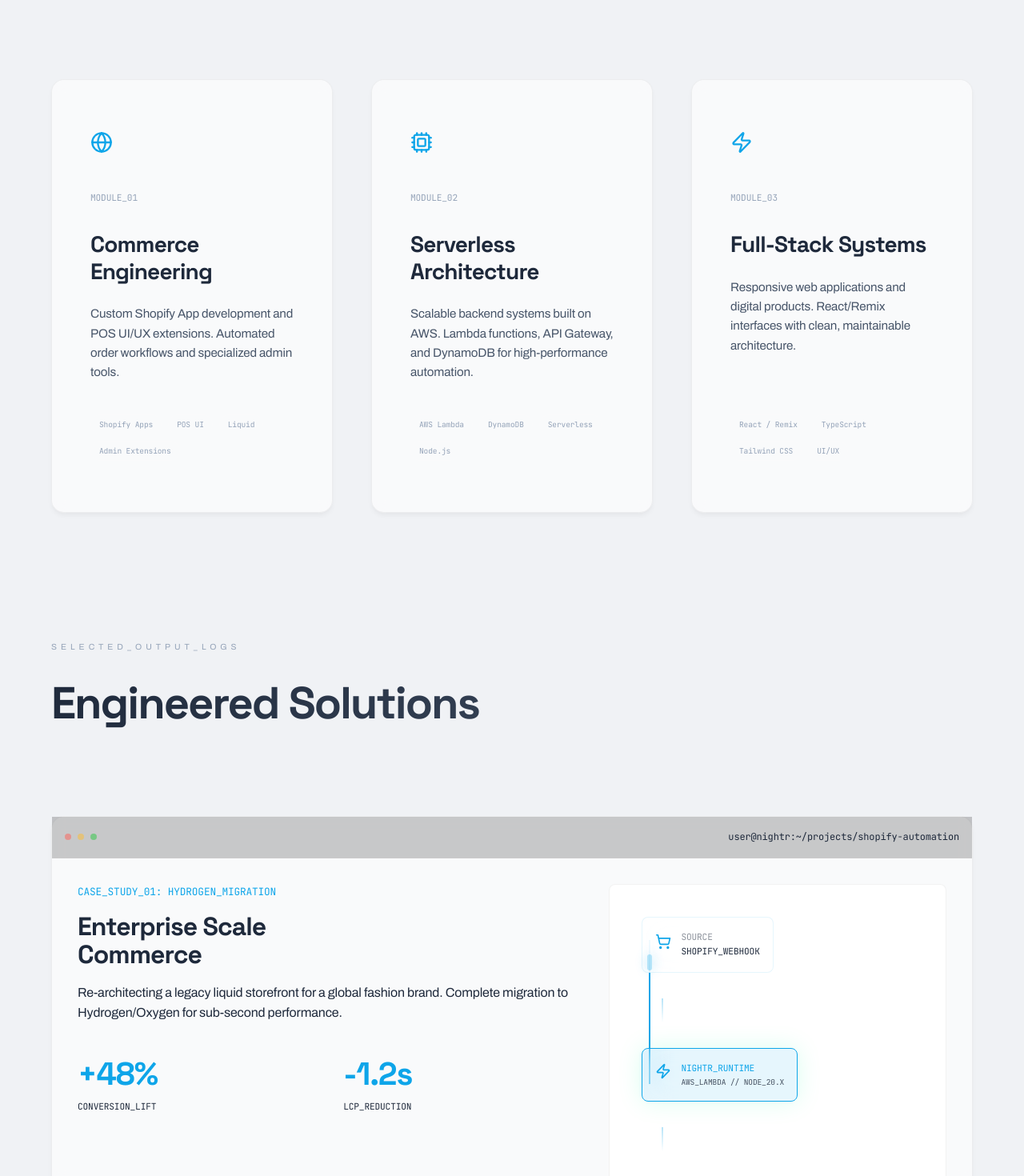
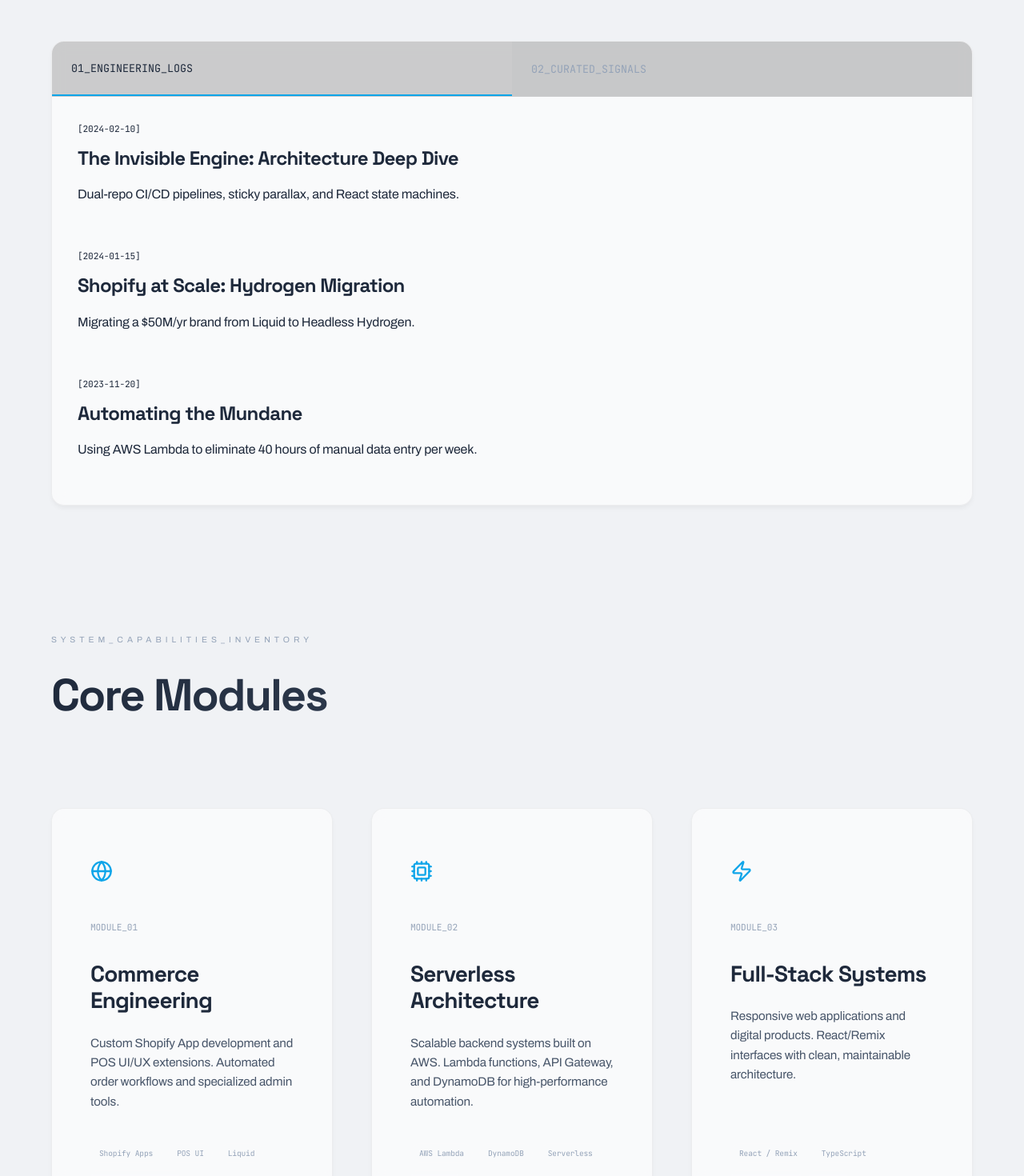
Before and after one commit to lenowng/lenowng.github.io.source, a React (Vite) app: page / in a window 1280 px wide. Shown: the part 1320-2790 px from the top of the page at 80% size. Built offline with nearby package versions, Linux system fonts and the light colour scheme.

Commit message:
docs: Update Architecture Post diagram and governance

```diff
--- a/src/components/ArchitectureDiagram.tsx
+++ b/src/components/ArchitectureDiagram.tsx
@@ -1,137 +1,114 @@
-import React from 'react';
-import { motion } from 'framer-motion';
-import { ShoppingCart, Zap, Database } from 'lucide-react';
+import { motion } from 'framer-motion'
+import { GitBranch, Box, Globe, Code, Shield, Activity } from 'lucide-react'
 
-const ArchitectureDiagram: React.FC = () => {
+const ArchitectureDiagram = () => {
+  // Pipeline Steps
+  const steps = [
+    { id: 'source', label: 'SOURCE_CORE', sub: 'Private Repo', icon: <Code size={16} />, color: '#fff' },
+    { id: 'build', label: 'CI_PIPELINE', sub: 'Vite Build', icon: <Box size={16} />, color: '#FFBD2E' },
+    { id: 'deploy', label: 'DEPLOY_KEY', sub: 'SSH Auth', icon: <Shield size={16} />, color: '#FF5F56' },
+    { id: 'dist', label: 'DIST_LAYER', sub: 'Public Repo', icon: <GitBranch size={16} />, color: '#27C93F' },
+    { id: 'edge', label: 'GLOBAL_CDN', sub: 'GitHub Pages', icon: <Globe size={16} />, color: '#00a8ff' }
+  ]
+
   return (
-    <div className="architecture-diagram" style={{
-      position: 'relative',
-      height: '100%',
-      width: '100%',
+    <div style={{ width: '100%', padding: '2rem', display: 'flex', flexDirection: 'column', alignItems: 'center', gap: '2rem' }}>
+
+      <div style={{
+        display: 'flex',
+        alignItems: 'center',
+        gap: '1rem',
+        flexWrap: 'wrap',
+        justifyContent: 'center',
+        width: '100%'
+      }}>
+        {steps.map((step, i) => (
+          <div key={step.id} style={{ display: 'flex', alignItems: 'center' }}>
+
+            {/* Node */}
+            <motion.div
+              initial={{ opacity: 0, y: 10 }}
+              whileInView={{ opacity: 1, y: 0 }}
+              transition={{ delay: i * 0.2 }}
+              style={{
+                background: 'rgba(255,255,255,0.03)',
+                border: `1px solid ${step.color}40`,
+                padding: '1rem',
+                borderRadius: '8px',
+                minWidth: '120px',
                 display: 'flex',
                 flexDirection: 'column',
-      justifyContent: 'center',
-      gap: '2rem',
-      padding: '1rem'
-    }}>
-      {/* Node 1: Shopify */}
-      <motion.div
-        className="node glass"
-        initial={{ opacity: 0, x: -20 }}
-        whileInView={{ opacity: 1, x: 0 }}
-        transition={{ delay: 0.2 }}
-        style={{
-          padding: '1rem',
-          borderRadius: '8px',
-          display: 'flex',
                 alignItems: 'center',
-          gap: '12px',
-          border: '1px solid var(--accent-primary-dim)',
-          width: 'fit-content'
+                gap: '0.5rem',
+                position: 'relative'
               }}
             >
-        <div style={{ color: 'var(--accent-primary)' }}><ShoppingCart size={20} /></div>
-        <div className="mono" style={{ fontSize: '0.7rem' }}>
-          <div style={{ opacity: 0.5 }}>SOURCE</div>
-          <div>SHOPIFY_WEBHOOK</div>
-        </div>
+              <div style={{ color: step.color, marginBottom: '4px' }}>{step.icon}</div>
+              <div className="mono" style={{ fontSize: '0.65rem', color: step.color, fontWeight: 700 }}>{step.label}</div>
+              <div style={{ fontSize: '0.6rem', color: 'var(--text-muted)' }}>{step.sub}</div>
+
+              {/* Ping Animation */}
+              <motion.div
+                animate={{ scale: [1, 1.5, 1], opacity: [0.5, 0, 0.5] }}
+                transition={{ duration: 2, repeat: Infinity, delay: i * 0.5 }}
+                style={{
+                  position: 'absolute',
+                  top: '8px',
+                  right: '8px',
+                  width: '4px',
+                  height: '4px',
+                  borderRadius: '50%',
+                  background: step.color
+                }}
+              />
             </motion.div>
 
-      {/* Connector 1 */}
-      <div style={{ height: '30px', width: '2px', background: 'linear-gradient(to bottom, var(--accent-primary), transparent)', marginLeft: '25px', opacity: 0.3 }} />
-
-      {/* Node 2: Nightr Runtime */}
+            {/* Arrow Connector (except last item) */}
+            {i < steps.length - 1 && (
               <motion.div
-        className="node glass"
-        initial={{ opacity: 0, x: -20 }}
-        whileInView={{ opacity: 1, x: 0 }}
-        transition={{ delay: 0.4 }}
+                initial={{ width: 0, opacity: 0 }}
+                whileInView={{ width: '40px', opacity: 1 }}
+                transition={{ delay: (i * 0.2) + 0.1, duration: 0.4 }}
                 style={{
-          padding: '1rem',
-          borderRadius: '8px',
-          display: 'flex',
-          alignItems: 'center',
-          gap: '12px',
-          border: '1px solid var(--accent-primary)',
-          boxShadow: 'var(--glow-accent)',
-          width: 'fit-content',
-          background: 'var(--accent-primary-dim)'
+                  height: '1px',
+                  background: `linear-gradient(90deg, ${step.color}, ${steps[i + 1].color})`,
+                  margin: '0 0.5rem',
+                  position: 'relative',
+                  opacity: 0.5
                 }}
               >
-        <div style={{ color: 'var(--accent-primary)' }}><Zap size={20} /></div>
-        <div className="mono" style={{ fontSize: '0.7rem' }}>
-          <div style={{ color: 'var(--accent-primary)' }}>NIGHTR_RUNTIME</div>
-          <div style={{ fontSize: '0.6rem', opacity: 0.8 }}>AWS_LAMBDA // NODE_20.X</div>
+                <div style={{ position: 'absolute', right: 0, top: '-3px', width: '0', height: '0', borderTop: '4px solid transparent', borderBottom: '4px solid transparent', borderLeft: `6px solid ${steps[i + 1].color}` }} />
+              </motion.div>
+            )}
           </div>
-      </motion.div>
+        ))}
+      </div>
 
-      {/* Connector 2 */}
-      <div style={{ height: '30px', width: '2px', background: 'linear-gradient(to bottom, var(--accent-primary), transparent)', marginLeft: '25px', opacity: 0.3 }} />
+      <div style={{
+        borderTop: '1px dashed rgba(255,255,255,0.1)',
+        width: '100%',
+        paddingTop: '1rem',
+        display: 'flex',
+        justifyContent: 'space-between',
+        alignItems: 'center'
+      }}>
+        <div style={{ display: 'flex', gap: '2rem' }}>
+          <div style={{ display: 'flex', alignItems: 'center', gap: '8px' }}>
+            <div style={{ width: '8px', height: '8px', background: '#27C93F', borderRadius: '50%' }} />
+            <span className="mono" style={{ fontSize: '0.6rem', color: 'var(--text-muted)' }}>STATUS: ONLINE</span>
+          </div>
+          <div style={{ display: 'flex', alignItems: 'center', gap: '8px' }}>
+            <Activity size={10} className="text-muted" />
+            <span className="mono" style={{ fontSize: '0.6rem', color: 'var(--text-muted)' }}>LATENCY: 24ms</span>
+          </div>
+        </div>
+        <div className="mono" style={{ fontSize: '0.6rem', color: 'var(--text-muted)' }}>
+          ARCH_VER_2.4.0
+        </div>
+      </div>
 
-      {/* Node 3: Database */}
-      <motion.div
-        className="node glass"
-        initial={{ opacity: 0, x: -20 }}
-        whileInView={{ opacity: 1, x: 0 }}
-        transition={{ delay: 0.6 }}
-        style={{
-          padding: '1rem',
-          borderRadius: '8px',
-          display: 'flex',
-          alignItems: 'center',
-          gap: '12px',
-          border: '1px solid rgba(255,255,255,0.1)',
-          width: 'fit-content'
-        }}
-      >
-        <div style={{ color: 'var(--text-muted)' }}><Database size={20} /></div>
-        <div className="mono" style={{ fontSize: '0.7rem' }}>
-          <div style={{ opacity: 0.5 }}>PERSISTENCE</div>
-          <div>POSTGRES_REDUNDANT</div>
     </div>
-      </motion.div>
+  )
+}
 
-      {/* Pulse Line */}
-      <motion.div
-        style={{
-          position: 'absolute',
-          left: '25px',
-          top: '45px',
-          width: '2px',
-          height: '180px',
-          background: 'var(--accent-primary)',
-          zIndex: -1,
-          transformOrigin: 'top'
-        }}
-        initial={{ scaleY: 0 }}
-        whileInView={{ scaleY: 1 }}
-        transition={{ duration: 1.5, ease: "easeInOut" }}
-      />
-
-      {/* Moving Signal */}
-      <motion.div
-        style={{
-          position: 'absolute',
-          left: '23px',
-          width: '6px',
-          height: '20px',
-          background: 'var(--accent-primary)',
-          borderRadius: '10px',
-          boxShadow: '0 0 15px var(--accent-primary)',
-          zIndex: 0
-        }}
-        animate={{
-          top: [45, 225],
-          opacity: [0, 1, 1, 0]
-        }}
-        transition={{
-          duration: 2,
-          repeat: Infinity,
-          ease: "linear"
-        }}
-      />
-    </div>
-  );
-};
-
-export default ArchitectureDiagram;
+export default ArchitectureDiagram
--- a/src/pages/HomePage.tsx
+++ b/src/pages/HomePage.tsx
@@ -109,6 +109,7 @@ const Terminal = () => {
 
 const HomePage = () => {
   const { theme } = useOutletContext<{ theme: 'day' | 'night' }>()
+  const [activeTab, setActiveTab] = useState<'logs' | 'signals'>('logs')
 
   const capabilities = [
     {
@@ -125,6 +126,45 @@ const HomePage = () => {
       id: "MODULE_03", name: "Full-Stack Systems", icon: <Zap size={28} />,
       description: "Responsive web applications and digital products. React/Remix interfaces with clean, maintainable architecture.",
       tags: ["React / Remix", "TypeScript", "Tailwind CSS", "UI/UX"]
+    }
+  ]
+
+  const engineeringLogs = [
+    {
+      title: "The Invisible Engine: Architecture Deep Dive",
+      date: "2024-02-10",
+      tldr: "Dual-repo CI/CD pipelines, sticky parallax, and React state machines.",
+      link: "/architecture"
+    },
+    {
+      title: "Shopify at Scale: Hydrogen Migration",
+      date: "2024-01-15",
+      tldr: "Migrating a $50M/yr brand from Liquid to Headless Hydrogen.",
+      link: "#"
+    },
+    {
+      title: "Automating the Mundane",
+      date: "2023-11-20",
+      tldr: "Using AWS Lambda to eliminate 40 hours of manual data entry per week.",
+      link: "#"
+    }
+  ]
+
+  const curatedSignals = [
+    {
+      title: "Designing Data-Intensive Applications",
+      author: "Martin Kleppmann",
+      type: "BOOK"
+    },
+    {
+      title: "The Systems Thinker",
+      author: "Donella Meadows",
+      type: "BOOK"
+    },
+    {
+      title: "Just JavaScript",
+      author: "Dan Abramov",
+      type: "COURSE"
     }
   ]
 
@@ -193,6 +233,93 @@ const HomePage = () => {
             <Terminal />
           </div>
 
+        </div>
+      </section>
+
+      {/* Knowledge / Logs Section */}
+      <section id="knowledge" style={{ padding: '80px 0', position: 'relative', zIndex: 10, background: 'var(--bg-primary)' }}>
+        <div className="section-header" style={{ marginBottom: '3rem' }}>
+          <span className="section-label">TRANSMISSION_LOGS</span>
+          <h2 className="section-title text-gradient">Signal & Noise</h2>
+        </div>
+
+        <div className="glass-card" style={{ padding: '0', overflow: 'hidden', minHeight: '400px' }}>
+          <div className="tabs-header" style={{ display: 'flex', borderBottom: '1px solid rgba(255,255,255,0.05)', background: 'rgba(0,0,0,0.2)' }}>
+            <button
+              onClick={() => setActiveTab('logs')}
+              style={{
+                flex: 1,
+                padding: '1.5rem',
+                background: activeTab === 'logs' ? 'rgba(255,255,255,0.05)' : 'transparent',
+                border: 'none',
+                borderBottom: activeTab === 'logs' ? '2px solid var(--accent-primary)' : 'none',
+                color: activeTab === 'logs' ? 'var(--text-primary)' : 'var(--text-muted)',
+                cursor: 'pointer',
+                textAlign: 'left',
+                transition: 'all 0.3s ease'
+              }}
+              className="mono"
+            >
+              01_ENGINEERING_LOGS
+            </button>
+            <button
+              onClick={() => setActiveTab('signals')}
+              style={{
+                flex: 1,
+                padding: '1.5rem',
+                background: activeTab === 'signals' ? 'rgba(255,255,255,0.05)' : 'transparent',
+                border: 'none',
+                borderBottom: activeTab === 'signals' ? '2px solid var(--accent-primary)' : 'none',
+                color: activeTab === 'signals' ? 'var(--text-primary)' : 'var(--text-muted)',
+                cursor: 'pointer',
+                textAlign: 'left',
+                transition: 'all 0.3s ease'
+              }}
+              className="mono"
+            >
+              02_CURATED_SIGNALS
+            </button>
+          </div>
+
+          <div style={{ padding: '2rem' }}>
+            <AnimatePresence mode="wait">
+              {activeTab === 'logs' ? (
+                <motion.div
+                  key="logs"
+                  initial={{ opacity: 0, x: -10 }}
+                  animate={{ opacity: 1, x: 0 }}
+                  exit={{ opacity: 0, x: 10 }}
+                  transition={{ duration: 0.3 }}
+                  style={{ display: 'grid', gap: '2rem' }}
+                >
+                  {engineeringLogs.map((log, i) => (
+                    <div key={i} className="log-item" style={{ paddingBottom: '1.5rem', borderBottom: i !== engineeringLogs.length - 1 ? '1px solid rgba(255,255,255,0.05)' : 'none' }}>
+                      <div className="mono text-muted" style={{ fontSize: '0.7rem', marginBottom: '0.5rem' }}>[{log.date}]</div>
+                      <h3 className="brand-font" style={{ fontSize: '1.5rem', marginBottom: '0.8rem', color: 'var(--text-primary)' }}>{log.title}</h3>
+                      <p className="text-secondary" style={{ fontSize: '1rem', lineHeight: 1.6, maxWidth: '80%' }}>{log.tldr}</p>
+                    </div>
+                  ))}
+                </motion.div>
+              ) : (
+                <motion.div
+                  key="signals"
+                  initial={{ opacity: 0, x: 10 }}
+                  animate={{ opacity: 1, x: 0 }}
+                  exit={{ opacity: 0, x: -10 }}
+                  transition={{ duration: 0.3 }}
+                  style={{ display: 'grid', gridTemplateColumns: 'repeat(auto-fit, minmax(280px, 1fr))', gap: '1.5rem' }}
+                >
+                  {curatedSignals.map((signal, i) => (
+                    <div key={i} style={{ padding: '1.5rem', background: 'rgba(255,255,255,0.03)', borderRadius: '4px', border: '1px solid rgba(255,255,255,0.05)' }}>
+                      <div className="mono text-accent" style={{ fontSize: '0.65rem', marginBottom: '1rem', display: 'inline-block', border: '1px solid var(--accent-primary)', padding: '2px 6px', borderRadius: '4px' }}>{signal.type}</div>
+                      <h4 className="brand-font" style={{ fontSize: '1.2rem', marginBottom: '0.5rem', color: 'var(--text-primary)' }}>{signal.title}</h4>
+                      <div className="mono text-muted" style={{ fontSize: '0.8rem' }}>By {signal.author}</div>
+                    </div>
+                  ))}
+                </motion.div>
+              )}
+            </AnimatePresence>
+          </div>
         </div>
       </section>
 
```
Also changed, not shown: 1 other file (tests, documents, lock files or other folders). Lines whose indentation alone changed are shown as unchanged.
